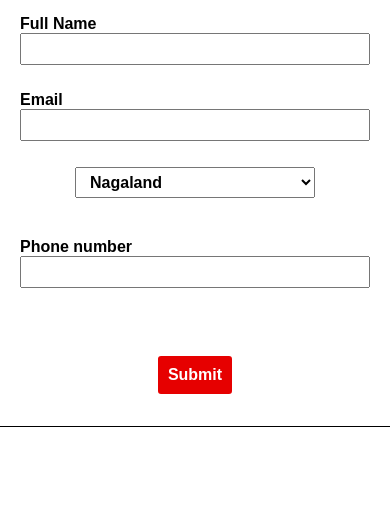
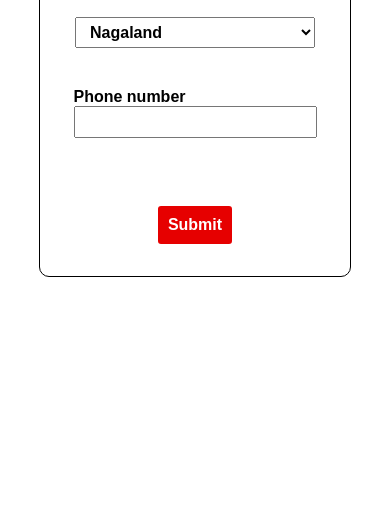
Before and after one commit to Ashu4999/Pixel6Assignment.github.io, a plain HTML site: page index.html in a window 390 px wide. Shown: the part 313-844 px from the top of the page. Drawn offline with Linux system fonts and the light colour scheme.

Commit message:
index.css update

```diff
--- a/index.css
+++ b/index.css
@@ -17,68 +17,40 @@ body{
 
 
 .form{
-    width: auto;
-
+    width: 30%;
     position: absolute;
-    top: 50px;
+    top: 100px;
 }
 
-
-
-
-/* @media(min-width:1200px){
+@media(max-width:1200px){
     .form{
-        width: 20%;
+        width: 40%;
     }
 }
 
-@media(min-width:992px){
+@media(max-width:992px){
     .form{
         width: 45%;
     }
 }
-*/
-@media(min-width:768px){
+
+@media(max-width:768px){
     .form{
-        top: 110px;
+        width: 50%;
     }
 }
 
-
-@media(min-width:576px){
+@media(max-width:576px){
     .form{
-        top: 170px;
-    }
-
-    .input-row input[type=text], input[type=number]{
-        width: 350px;
-    }
-
-
-    .input-row label{
-        font-family: Arial;
-        font-size: 20px;
-        font-weight: 600;
+        width: 60%;
     }
 }
 
 @media(max-width:480px){
     .form{
-        top: 250px;
-    }
-
-    .input-row input[type=text], input[type=number]{
-        width: 350px;
-    }
-
-
-    .input-row label{
-        font-family: Arial;
-        font-size: 20px;
-        font-weight: 600;
+        width: 80%;
     }
 }
-
 
 .form-title{
     text-align: center;
@@ -92,7 +64,7 @@ body{
     align-items: center;
     border: 1px solid black;
     border-radius: 10px;
-    padding: 20px 50px;
+    padding: 20px 0;
 }
 
 .input-row{
```
